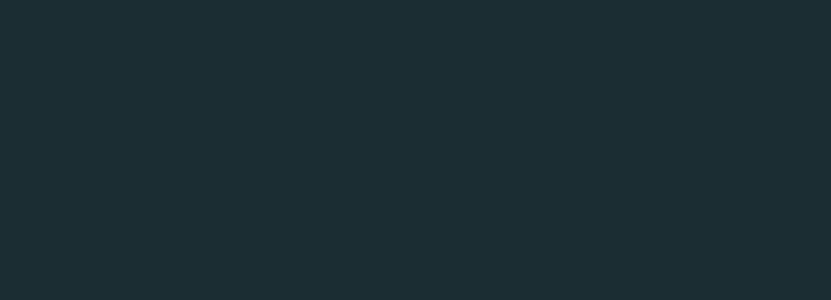
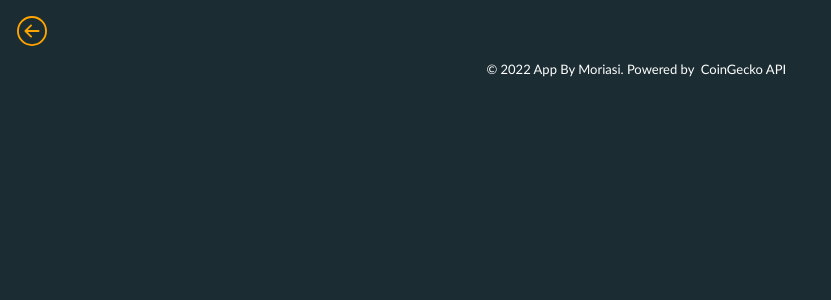
Before and after one commit to Aquinasmoriasi/coin-shark, a React (Create React App) app: page /Details/1 in a window 1280 px wide. Before the commit this address had no page. Shown: the top 300 px of the page, without its empty margins (0-831 px from the left). Built offline with nearby package versions, Linux system fonts and the light colour scheme.

Commit message:
add unique route for the details

```diff
--- a/src/Components/Cryptos.jsx
+++ b/src/Components/Cryptos.jsx
@@ -42,7 +42,7 @@ const Cryptos = () => {
           className="all-coins"
         >
           <NavLink
-            to="/Details"
+            to={`/Details/${cryptos[31].id}`}
             style={{
               position: 'absolute',
               top: '2px',
@@ -87,7 +87,7 @@ const Cryptos = () => {
                 <span>{currency.name}</span>
               </div>
               <NavLink
-                to="/Details"
+                to={`/Details/${currency.id}`}
                 style={{
                   position: 'absolute',
                   top: '2px',
--- a/src/Components/Nav.jsx
+++ b/src/Components/Nav.jsx
@@ -10,7 +10,7 @@ const Nav = () => (
     </header>
     <Routes>
       <Route path="/" element={<Cryptos />} />
-      <Route path="/Details" element={<Details />} />
+      <Route path="/Details/:id" element={<Details />} />
     </Routes>
   </>
 );
```
